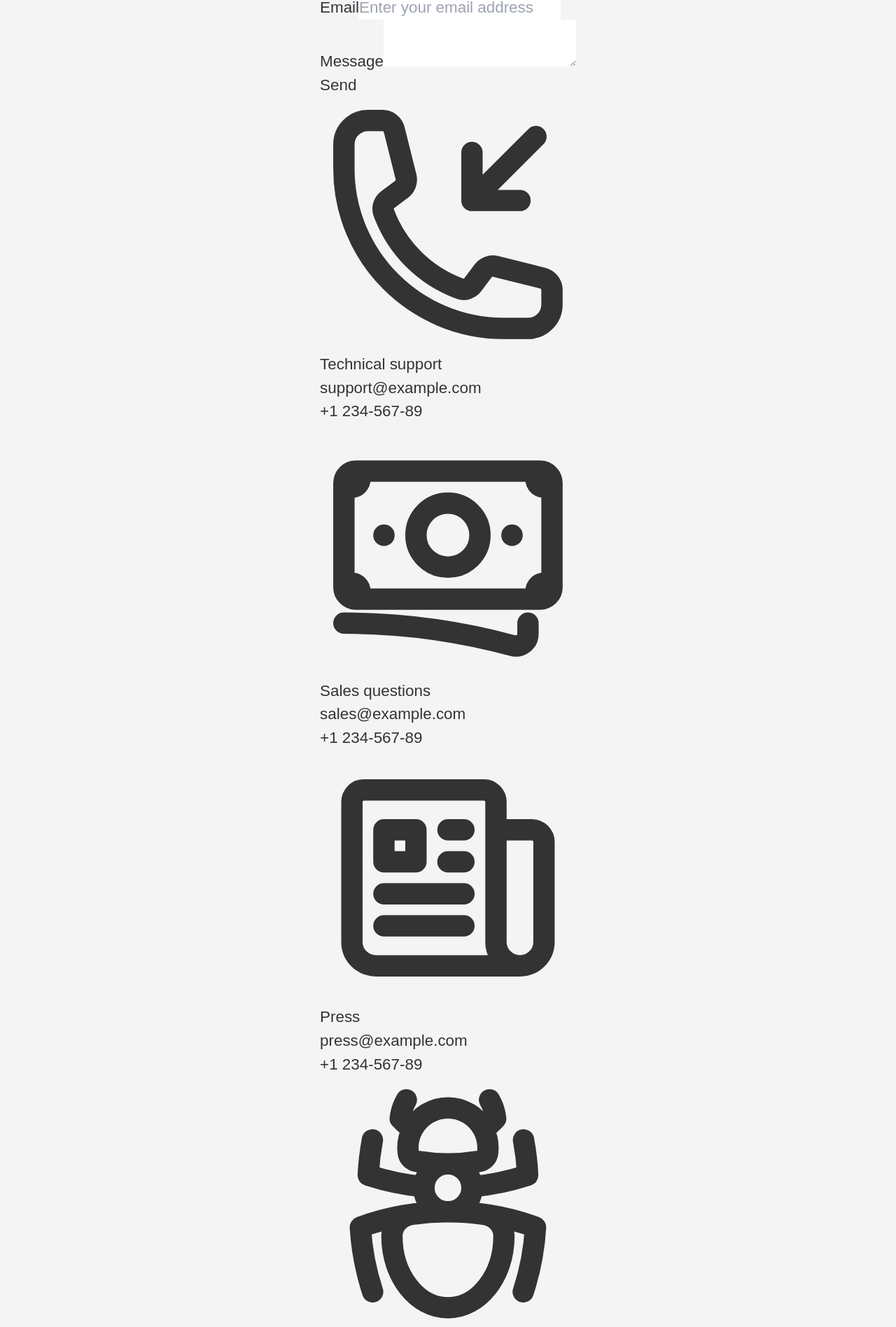
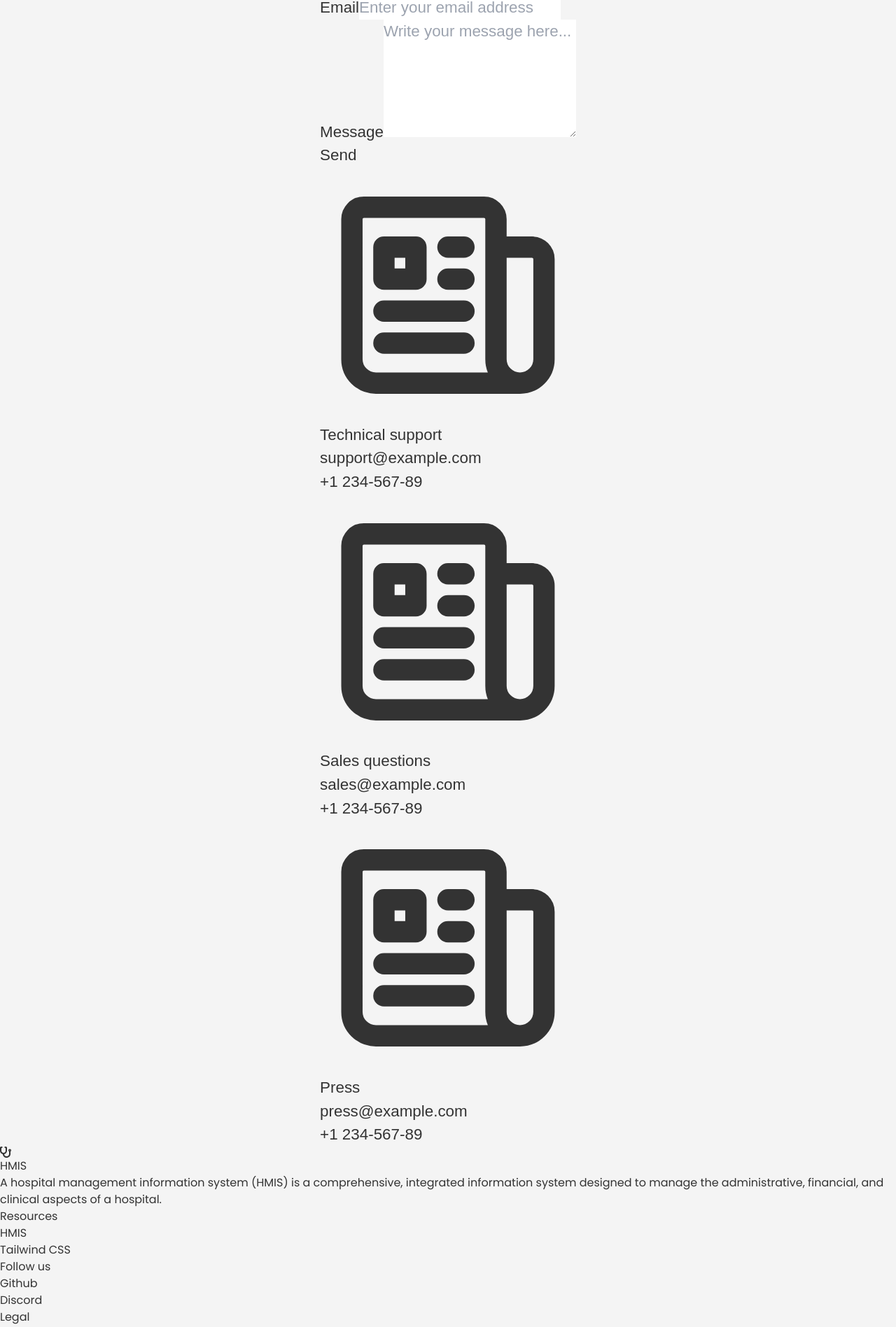
Before and after one commit to mwenyoa/hmis-frontend, a React (Vite) app: page /contact in a window 1280 px wide. Shown: the part 193-2090 px from the top of the page at 70% size. Built offline with nearby package versions, Linux system fonts and the light colour scheme.

Commit message:
fix responsiveness of contactus page

```diff
--- a/src/pages/static/contact.tsx
+++ b/src/pages/static/contact.tsx
@@ -4,177 +4,113 @@ type Props = {};
 
 export const ContactUs: React.FC<Props> = () => {
   return (
-    <section className="my-32">
+    <section className="my-20 px-5 sm:my-24 sm:px-8 lg:my-32 lg:px-16">
       <div className="flex justify-center">
-        <div className="text-center md:max-w-xl lg:max-w-3xl">
-          <h2 className="mb-12 px-6 text-3xl font-bold">Contact us</h2>
+        <div className="text-center max-w-3xl">
+          <h2 className="mb-12 text-3xl font-bold md:text-4xl">Contact us</h2>
         </div>
       </div>
 
-      <div className="flex flex-wrap">
-        <form className="mb-12 w-full shrink-0 grow-0 basis-auto md:px-3 lg:mb-0 lg:w-5/12 lg:px-6">
-          <div className="mb-3 w-full ">
+      <div className="grid grid-cols-1 lg:grid-cols-2 lg:gap-12">
+        {/* Form Section */}
+        <form className="w-full mb-12 lg:mb-0">
+          <div className="mb-4">
             <label
-              className="block font-medium mb-[2px] text-indigo-700"
-              htmlFor="exampleInput90"
+              className="block mb-1 font-medium text-indigo-700"
+              htmlFor="name"
             >
               Name
             </label>
             <input
               type="text"
-              className="px-2 py-2 border w-full outline-none rounded-md"
-              id="exampleInput90"
+              id="name"
               placeholder="Name"
+              className="w-full px-4 py-2 border rounded-md outline-none focus:ring-2 focus:ring-indigo-400"
             />
           </div>
 
-          <div className="mb-3 w-full">
+          <div className="mb-4">
             <label
-              className="block font-medium mb-[2px] text-indigo-700"
-              htmlFor="exampleInput90"
+              className="block mb-1 font-medium text-indigo-700"
+              htmlFor="email"
             >
               Email
             </label>
             <input
               type="email"
-              className="px-2 py-2 border w-full outline-none rounded-md"
-              id="exampleInput90"
+              id="email"
               placeholder="Enter your email address"
+              className="w-full px-4 py-2 border rounded-md outline-none focus:ring-2 focus:ring-indigo-400"
             />
           </div>
 
-          <div className="mb-3 w-full">
+          <div className="mb-6">
             <label
-              className="block font-medium mb-[2px] text-indigo-700"
-              htmlFor="exampleInput90"
+              className="block mb-1 font-medium text-indigo-700"
+              htmlFor="message"
             >
               Message
             </label>
             <textarea
-              className="px-2 py-2 border rounded-[5px] w-full outline-none"
-              name=""
-              id=""
+              id="message"
+              placeholder="Write your message here..."
+              className="w-full px-4 py-2 border rounded-md outline-none focus:ring-2 focus:ring-indigo-400"
+              rows={5}
             ></textarea>
           </div>
 
           <button
             type="button"
-            className="mb-6 inline-block w-full rounded bg-indigo-400 px-6 py-2.5 font-medium uppercase leading-normal text-white hover:shadow-md hover:bg-teal-500"
+            className="w-full px-6 py-3 text-white uppercase bg-indigo-500 rounded-md hover:bg-indigo-600 focus:ring-4 focus:ring-indigo-400 focus:ring-offset-2 focus:ring-offset-white"
           >
             Send
           </button>
         </form>
 
-        <div className="w-full shrink-0 grow-0 basis-auto lg:w-7/12">
-          <div className="flex flex-wrap">
-            <div className="mb-12 w-full shrink-0 grow-0 basis-auto md:w-6/12 md:px-3 lg:px-6">
-              <div className="flex items-start">
-                <div className="shrink-0">
-                  <div className="inline-block rounded-md bg-teal-400-100 p-4 text-teal-700">
+        {/* Contact Information */}
+        <div className="w-full">
+          <div className="grid grid-cols-1 sm:grid-cols-2 gap-8">
+            {[
+              {
+                title: "Technical support",
+                email: "support@example.com",
+                phone: "+1 234-567-89",
+              },
+              {
+                title: "Sales questions",
+                email: "sales@example.com",
+                phone: "+1 234-567-89",
+              },
+              {
+                title: "Press",
+                email: "press@example.com",
+                phone: "+1 234-567-89",
+              },
+            ].map((contact, index) => (
+              <div key={index} className="flex items-start">
+                <div className="p-4 text-teal-700 bg-teal-100 rounded-full">
                   <svg
                     xmlns="http://www.w3.org/2000/svg"
                     fill="none"
                     viewBox="0 0 24 24"
-                      stroke-width="2"
+                    strokeWidth={2}
                     stroke="currentColor"
-                      className="h-6 w-6"
+                    className="w-6 h-6"
                   >
                     <path
-                        stroke-linecap="round"
-                        stroke-linejoin="round"
-                        d="M14.25 9.75v-4.5m0 4.5h4.5m-4.5 0l6-6m-3 18c-8.284 0-15-6.716-15-15V4.5A2.25 2.25 0 014.5 2.25h1.372c.516 0 .966.351 1.091.852l1.106 4.423c.11.44-.054.902-.417 1.173l-1.293.97a1.062 1.062 0 00-.38 1.21 12.035 12.035 0 007.143 7.143c.441.162.928-.004 1.21-.38l.97-1.293a1.125 1.125 0 011.173-.417l4.423 1.106c.5.125.852.575.852 1.091V19.5a2.25 2.25 0 01-2.25 2.25h-2.25z"
-                      />
-                    </svg>
-                  </div>
-                </div>
-                <div className="ml-6 grow">
-                  <p className="mb-2 font-bold">Technical support</p>
-                  <p className="text-neutral-500 ">support@example.com</p>
-                  <p className="text-neutral-500 ">+1 234-567-89</p>
-                </div>
-              </div>
-            </div>
-            <div className="mb-12 w-full shrink-0 grow-0 basis-auto md:w-6/12 md:px-3 lg:px-6">
-              <div className="flex items-start">
-                <div className="shrink-0">
-                  <div className="inline-block rounded-md bg-teal-400-100 p-4 text-teal-700">
-                    <svg
-                      xmlns="http://www.w3.org/2000/svg"
-                      fill="none"
-                      viewBox="0 0 24 24"
-                      stroke-width="2"
-                      stroke="currentColor"
-                      className="h-6 w-6"
-                    >
-                      <path
-                        stroke-linecap="round"
-                        stroke-linejoin="round"
-                        d="M2.25 18.75a60.07 60.07 0 0115.797 2.101c.727.198 1.453-.342 1.453-1.096V18.75M3.75 4.5v.75A.75.75 0 013 6h-.75m0 0v-.375c0-.621.504-1.125 1.125-1.125H20.25M2.25 6v9m18-10.5v.75c0 .414.336.75.75.75h.75m-1.5-1.5h.375c.621 0 1.125.504 1.125 1.125v9.75c0 .621-.504 1.125-1.125 1.125h-.375m1.5-1.5H21a.75.75 0 00-.75.75v.75m0 0H3.75m0 0h-.375a1.125 1.125 0 01-1.125-1.125V15m1.5 1.5v-.75A.75.75 0 003 15h-.75M15 10.5a3 3 0 11-6 0 3 3 0 016 0zm3 0h.008v.008H18V10.5zm-12 0h.008v.008H6V10.5z"
-                      />
-                    </svg>
-                  </div>
-                </div>
-                <div className="ml-6 grow">
-                  <p className="mb-2 font-bold ">Sales questions</p>
-                  <p className="text-neutral-500 ">sales@example.com</p>
-                  <p className="text-neutral-500 ">+1 234-567-89</p>
-                </div>
-              </div>
-            </div>
-            <div className="mb-12 w-full shrink-0 grow-0 basis-auto md:w-6/12 md:px-3 lg:px-6">
-              <div className="align-start flex">
-                <div className="shrink-0">
-                  <div className="inline-block rounded-md bg-teal-400-100 p-4 text-teal-700">
-                    <svg
-                      xmlns="http://www.w3.org/2000/svg"
-                      fill="none"
-                      viewBox="0 0 24 24"
-                      stroke-width="2"
-                      stroke="currentColor"
-                      className="h-6 w-6"
-                    >
-                      <path
-                        stroke-linecap="round"
-                        stroke-linejoin="round"
+                      strokeLinecap="round"
+                      strokeLinejoin="round"
                       d="M12 7.5h1.5m-1.5 3h1.5m-7.5 3h7.5m-7.5 3h7.5m3-9h3.375c.621 0 1.125.504 1.125 1.125V18a2.25 2.25 0 01-2.25 2.25M16.5 7.5V18a2.25 2.25 0 002.25 2.25M16.5 7.5V4.875c0-.621-.504-1.125-1.125-1.125H4.125C3.504 3.75 3 4.254 3 4.875V18a2.25 2.25 0 002.25 2.25h13.5M6 7.5h3v3H6v-3z"
                     />
                   </svg>
                 </div>
-                </div>
-                <div className="ml-6 grow">
-                  <p className="mb-2 font-bold ">Press</p>
-                  <p className="text-neutral-500 ">press@example.com</p>
-                  <p className="text-neutral-500 ">+1 234-567-89</p>
+                <div className="ml-4">
+                  <p className="mb-1 font-bold">{contact.title}</p>
+                  <p className="text-neutral-500">{contact.email}</p>
+                  <p className="text-neutral-500">{contact.phone}</p>
                 </div>
               </div>
-            </div>
-            <div className="mb-12 w-full shrink-0 grow-0 basis-auto md:w-6/12 md:px-3 lg:px-6">
-              <div className="align-start flex">
-                <div className="shrink-0">
-                  <div className="inline-block rounded-md bg-teal-400-100 p-4 text-teal-700">
-                    <svg
-                      xmlns="http://www.w3.org/2000/svg"
-                      fill="none"
-                      viewBox="0 0 24 24"
-                      stroke-width="2"
-                      stroke="currentColor"
-                      className="h-6 w-6"
-                    >
-                      <path
-                        stroke-linecap="round"
-                        stroke-linejoin="round"
-                        d="M12 12.75c1.148 0 2.278.08 3.383.237 1.037.146 1.866.966 1.866 2.013 0 3.728-2.35 6.75-5.25 6.75S6.75 18.728 6.75 15c0-1.046.83-1.867 1.866-2.013A24.204 24.204 0 0112 12.75zm0 0c2.883 0 5.647.508 8.207 1.44a23.91 23.91 0 01-1.152 6.06M12 12.75c-2.883 0-5.647.508-8.208 1.44.125 2.104.52 4.136 1.153 6.06M12 12.75a2.25 2.25 0 002.248-2.354M12 12.75a2.25 2.25 0 01-2.248-2.354M12 8.25c.995 0 1.971-.08 2.922-.236.403-.066.74-.358.795-.762a3.778 3.778 0 00-.399-2.25M12 8.25c-.995 0-1.97-.08-2.922-.236-.402-.066-.74-.358-.795-.762a3.734 3.734 0 01.4-2.253M12 8.25a2.25 2.25 0 00-2.248 2.146M12 8.25a2.25 2.25 0 012.248 2.146M8.683 5a6.032 6.032 0 01-1.155-1.002c.07-.63.27-1.222.574-1.747m.581 2.749A3.75 3.75 0 0115.318 5m0 0c.427-.283.815-.62 1.155-.999a4.471 4.471 0 00-.575-1.752M4.921 6a24.048 24.048 0 00-.392 3.314c1.668.546 3.416.914 5.223 1.082M19.08 6c.205 1.08.337 2.187.392 3.314a23.882 23.882 0 01-5.223 1.082"
-                      />
-                    </svg>
-                  </div>
-                </div>
-                <div className="ml-6 grow">
-                  <p className="mb-2 font-bold">Bug report</p>
-                  <p className="text-neutral-500 ">bugs@example.com</p>
-                  <p className="text-neutral-500">+1 234-567-89</p>
-                </div>
-              </div>
-            </div>
+            ))}
           </div>
         </div>
       </div>
```
Lines whose indentation alone changed are shown as unchanged.
